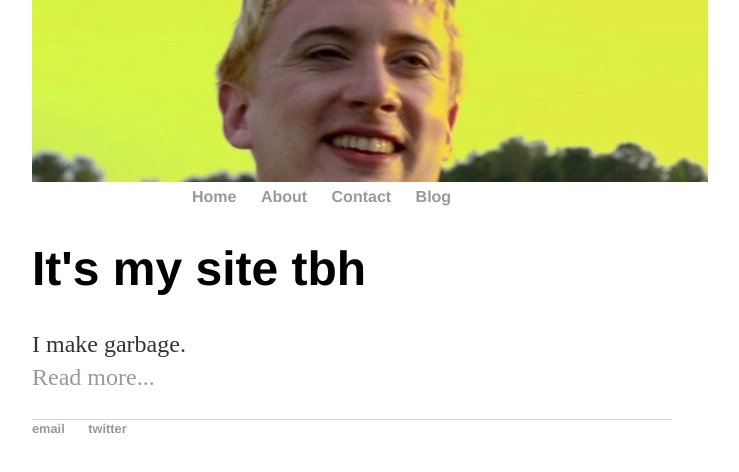
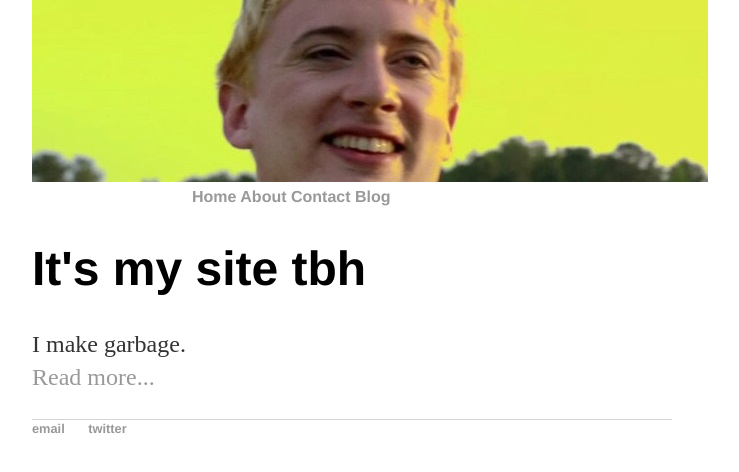
Before and after one commit to glasscaked/strip, a Jekyll site: the page built from index.html, in a window 1280 px wide. Shown: the top 472 px of the page, without its empty margins (288-1027 px from the left). Built offline with Jekyll 4.4.1, drawn with Linux system fonts in a browser that asks for light colours.

```diff
--- a/_layouts/default.html
+++ b/_layouts/default.html
@@ -20,10 +20,10 @@
         <div class="center">
     <nav>
 <ul>
-<li><a href="/">Home</a></li>
-<li><a href="/about">About</a></li>
-<li><a href="/contact">Contact</a></li>
-<li><a href="/blog">Blog</a></li>
+<a href="/">Home</a>
+<a href="/about">About</a>
+<a href="/contact">Contact</a>
+<a href="/blog">Blog</a>
       </ul>
     </nav>
     </div>
```
